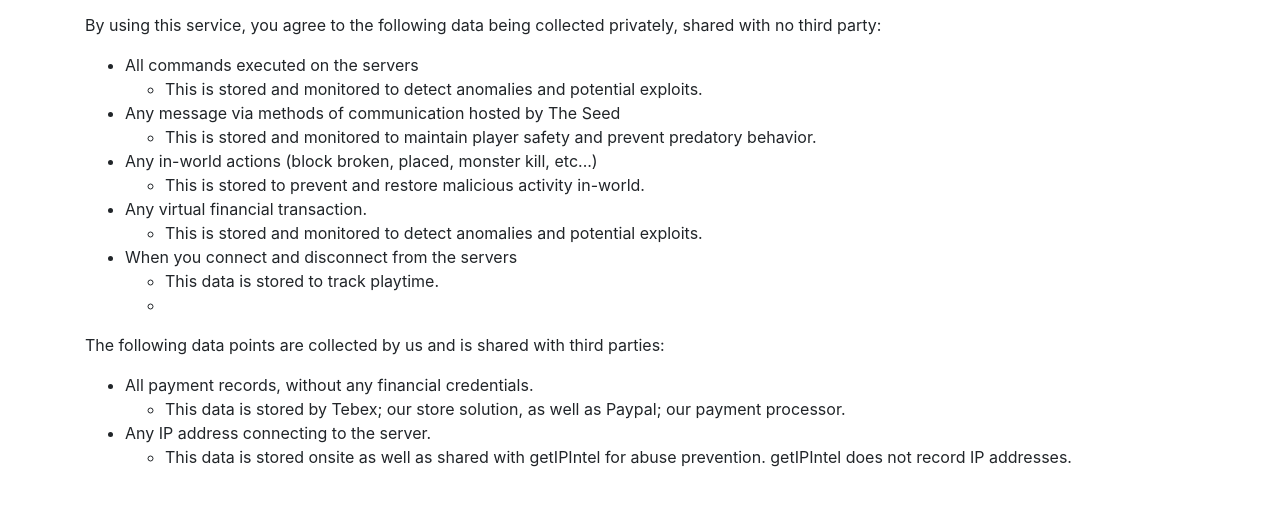
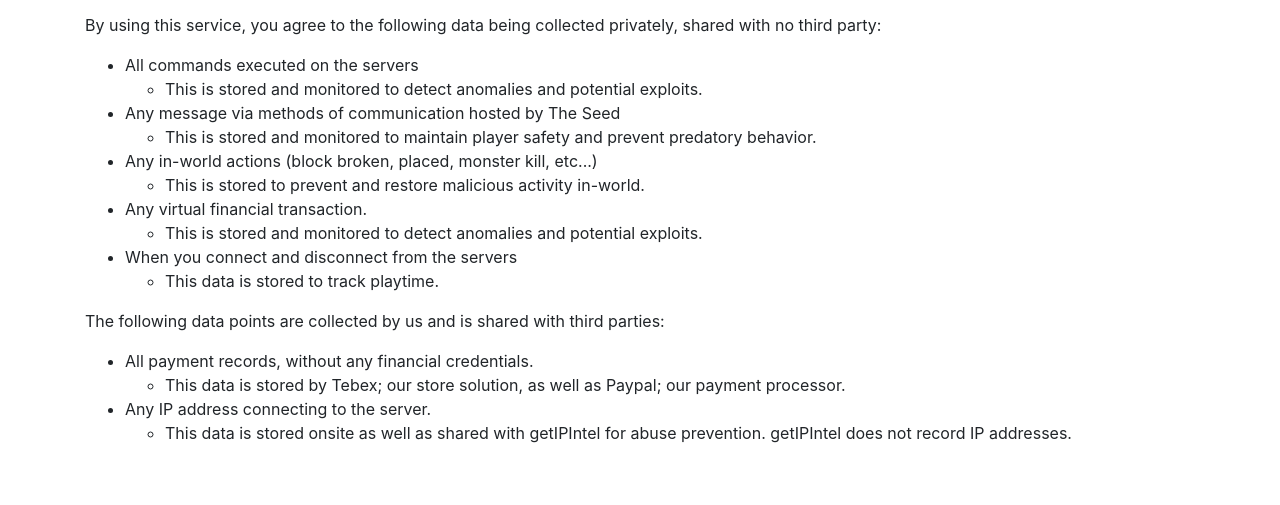
Before and after one commit to theseedmc/docs, a plain HTML site: page privacy/index.html in a window 1280 px wide. Shown: the part 131-636 px from the top of the page. Drawn offline with nearby package versions, Linux system fonts and the light colour scheme.

Commit message:
Update index.html

```diff
--- a/privacy/index.html
+++ b/privacy/index.html
@@ -18,7 +18,7 @@
       <li>Any virtual financial transaction.</li>
       <ul><li>This is stored and monitored to detect anomalies and potential exploits.</li></ul>
       <li>When you connect and disconnect from the servers</li>
-      <ul><li>This data is stored to track playtime.<li></ul>
+      <ul><li>This data is stored to track playtime.</li></ul>
     </ul>
     <p>The following data points are collected by us and is shared with third parties:</p>
     <ul>
```
